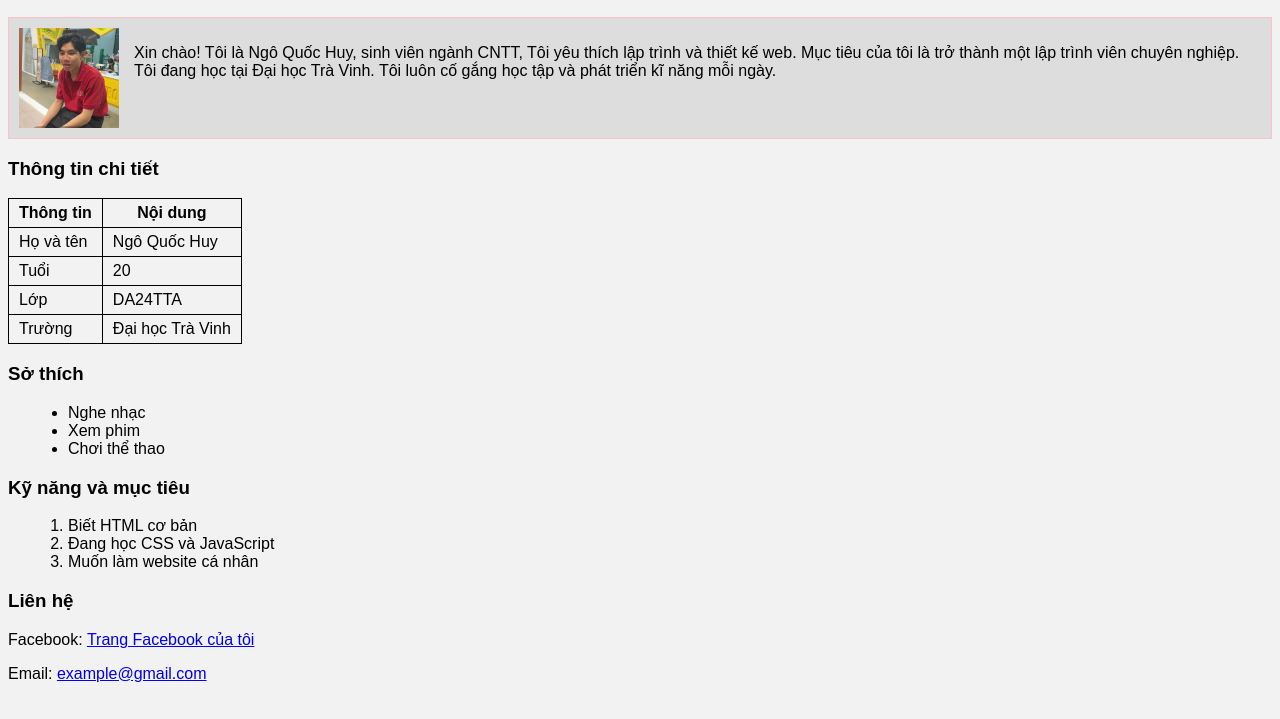
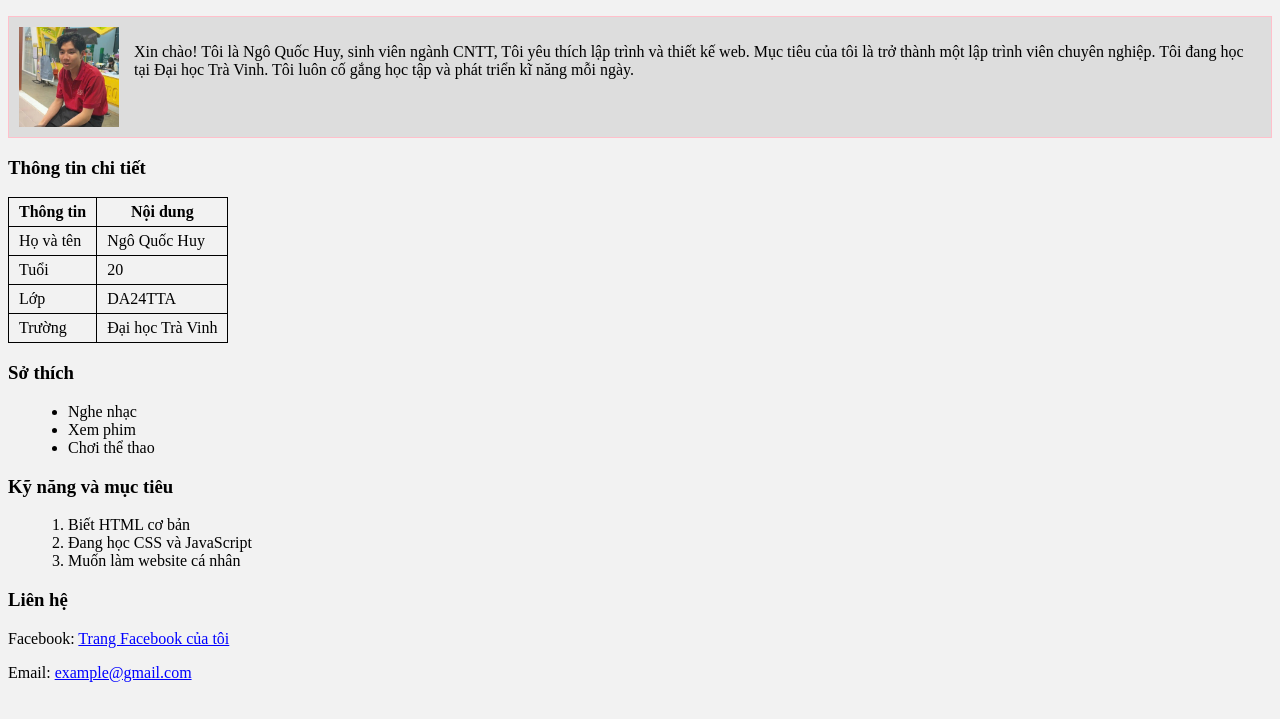
Before and after one commit to Huy06-tech/my-project-da24tta, a plain HTML site: page html/page1.html in a window 1280 px wide. Shown: the part 81-800 px from the top of the page. Drawn offline with Linux system fonts and the light colour scheme.

Commit message:
my project

```diff
--- a/css/style1.css
+++ b/css/style1.css
@@ -1,5 +1,5 @@
 body {
-    font-family: Arial, sans-serif;
+
     background-color: #f2f2f2;
 }
 h1 {
@@ -39,3 +39,8 @@ th, td {
 ul, ol {
     margin-left: 20px;
 }
+
+a {
+    color: blue;
+    text-decoration: underline;
+}
```
